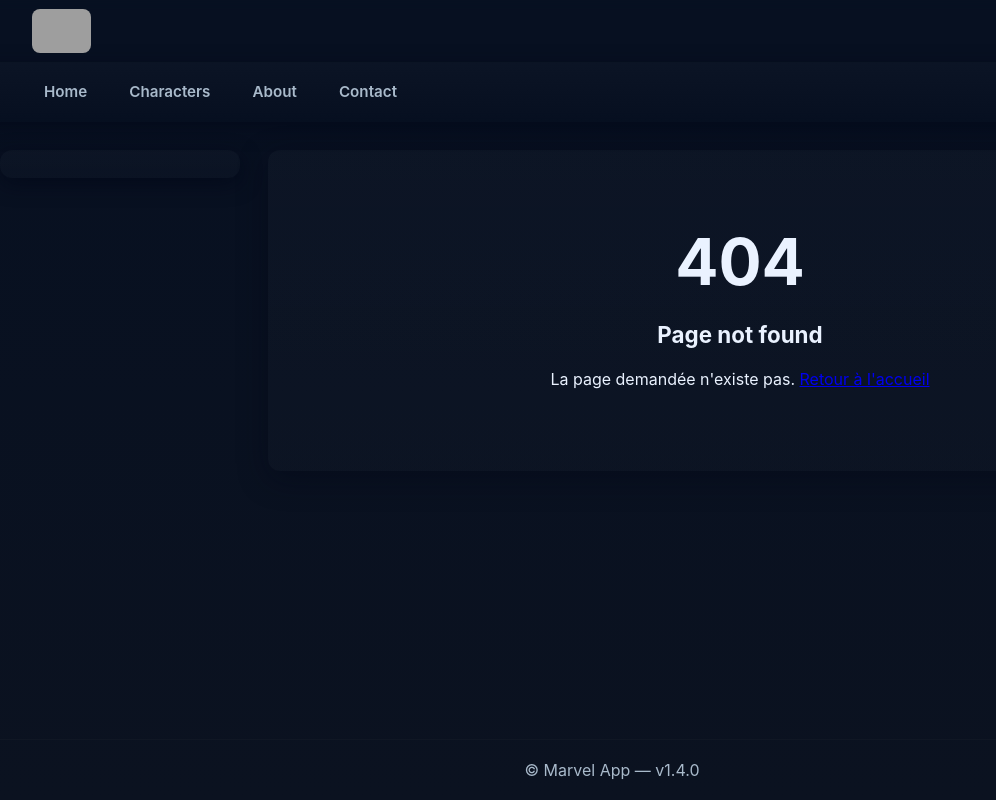
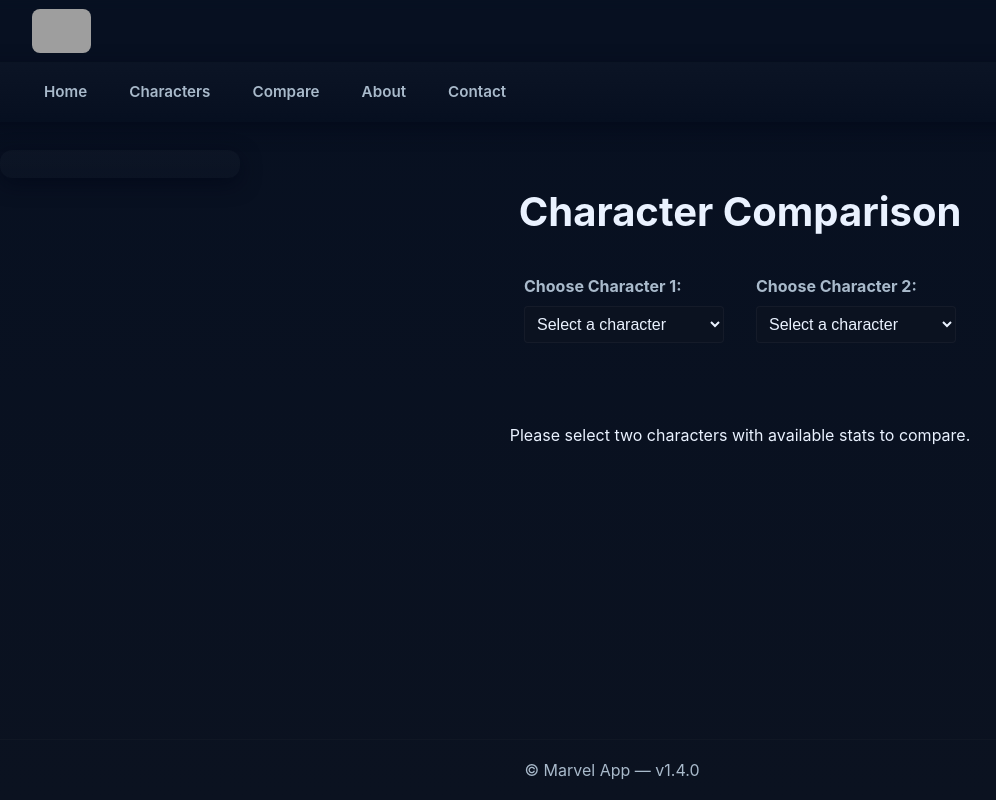
Before and after one commit to yvan-nedelec-etu/Marvel-app, a React (Vite) app: page /compare in a window 1280 px wide. Before the commit this address had no page. Shown: the whole page, without its empty margins (28-1024 px from the left). Built offline with nearby package versions, Linux system fonts and the light colour scheme; grey boxes are pictures that could not be loaded.

Commit message:
feat: ✨ add character comparison feature with RadarChart component and update routing

```diff
--- a/src/App.css
+++ b/src/App.css
@@ -243,4 +243,61 @@ li a {
     display: none;
   }
 }
+
+.compare-page {
+  padding: 2rem;
+  display: flex;
+  flex-direction: column;
+  align-items: center;
+  color: var(--text); /* Assurer que le texte par défaut est blanc */
+}
+
+.compare-page h2 {
+  margin-bottom: 2rem;
+  font-size: 2.5rem;
+  color: var(--text); /* CORRIGÉ : Utiliser la couleur de texte principale */
+}
+
+.selectors {
+  display: flex;
+  flex-wrap: wrap;
+  justify-content: center;
+  gap: 2rem;
+  margin-bottom: 2rem;
+}
+
+.selector-container {
+  display: flex;
+  flex-direction: column;
+}
+
+.selector-container label {
+  margin-bottom: 0.5rem;
+  font-weight: bold;
+  color: var(--muted); /* CORRIGÉ : Utiliser la couleur de texte secondaire */
+}
+
+.selector-container select {
+  padding: 0.5rem;
+  font-size: 1rem;
+  border-radius: 4px;
+  border: 1px solid var(--glass);
+  min-width: 200px;
+  background-color: var(--bg-1); /* CORRIGÉ : Fond sombre */
+  color: var(--text); /* CORRIGÉ : Texte blanc */
+}
+
+.chart-container {
+  margin-top: 2rem;
+  width: 100%;
+  max-width: 500px;
+  display: flex;
+  justify-content: center;
+  align-items: center;
+}
+
+/* CORRECTION pour le texte à l'intérieur du graphique radar */
+.chart-container text {
+  fill: var(--text) !important; /* Assurer que tout le texte du SVG est blanc */
+}
 /* ...existing code... */
--- /dev/null
+++ b/src/components/RadarChart.jsx
@@ -0,0 +1,118 @@
+import React, { useEffect, useRef } from 'react';
+import * as d3 from 'd3';
+
+const RadarChart = ({ char1, char2 }) => {
+  const d3Container = useRef(null);
+
+  useEffect(() => {
+    if (char1 && char2 && char1.capacities && char2.capacities && d3Container.current) {
+      // Utiliser les clés de l'objet 'capacities'
+      const stats = ['force', 'intelligence', 'durability', 'energy', 'speed'];
+
+      const data = [
+        {
+          name: char1.name,
+          color: '#8884d8',
+          // Lire depuis char1.capacities
+          stats: stats.map(stat => ({ axis: stat, value: char1.capacities[stat] || 0 }))
+        },
+        {
+          name: char2.name,
+          color: '#82ca9d',
+          // Lire depuis char2.capacities
+          stats: stats.map(stat => ({ axis: stat, value: char2.capacities[stat] || 0 }))
+        }
+      ];
+
+      const width = 500;
+      const height = 500;
+      const margin = { top: 60, right: 60, bottom: 60, left: 60 };
+      const radius = Math.min(width, height) / 2 - margin.top;
+
+      // Définir une échelle de 0 à 7 (valeur max typique pour les stats Marvel)
+      const rScale = d3.scaleLinear().range([0, radius]).domain([0, 7]);
+      const angleSlice = Math.PI * 2 / stats.length;
+
+      // Vider le SVG précédent pour éviter les superpositions
+      d3.select(d3Container.current).selectAll("*").remove();
+
+      const svg = d3.select(d3Container.current)
+        .attr("width", width)
+        .attr("height", height)
+        .append("g")
+        .attr("transform", `translate(${width / 2},${height / 2})`);
+
+      // Dessiner la grille
+      const grid = svg.append("g").attr("class", "grid");
+      grid.selectAll(".grid-level")
+        .data(d3.range(1, 6).reverse())
+        .enter().append("circle")
+        .attr("class", "grid-level")
+        .attr("r", d => radius / 5 * d)
+        .style("fill", "#CDCDCD")
+        .style("stroke", "#CDCDCD")
+        .style("fill-opacity", 0.1);
+
+      // Dessiner les axes
+      const axis = grid.selectAll(".axis")
+        .data(stats)
+        .enter().append("g")
+        .attr("class", "axis");
+
+      axis.append("line")
+        .attr("x1", 0).attr("y1", 0)
+        .attr("x2", (d, i) => rScale(7) * Math.cos(angleSlice * i - Math.PI / 2))
+        .attr("y2", (d, i) => rScale(7) * Math.sin(angleSlice * i - Math.PI / 2))
+        .attr("class", "line")
+        .style("stroke", "grey").style("stroke-width", "1px");
+
+      axis.append("text")
+        .attr("class", "legend")
+        .style("font-size", "11px")
+        .attr("text-anchor", "middle")
+        .attr("dy", "0.35em")
+        .attr("x", (d, i) => rScale(8) * Math.cos(angleSlice * i - Math.PI / 2))
+        .attr("y", (d, i) => rScale(8) * Math.sin(angleSlice * i - Math.PI / 2))
+        .text(d => d.charAt(0).toUpperCase() + d.slice(1));
+
+      // Dessiner les polygones des personnages
+      const radarLine = d3.lineRadial()
+        .curve(d3.curveLinearClosed)
+        .radius(d => rScale(d.value))
+        .angle((d, i) => i * angleSlice);
+
+      svg.selectAll(".radar-area")
+        .data(data)
+        .enter().append("path")
+        .attr("class", "radar-area")
+        .attr("d", d => radarLine(d.stats))
+        .style("fill", d => d.color)
+        .style("fill-opacity", 0.5)
+        .style("stroke", d => d.color)
+        .style("stroke-width", 2);
+
+      // Légende
+      const legend = svg.append("g")
+        .attr("class", "legend-container")
+        .selectAll("g")
+        .data(data)
+        .enter().append("g")
+        .attr("transform", (d, i) => `translate(-50, ${height/2 - 20 - i * 20})`);
+
+      legend.append("rect")
+        .attr("width", 18)
+        .attr("height", 18)
+        .style("fill", d => d.color);
+
+      legend.append("text")
+        .attr("x", 24)
+        .attr("y", 9)
+        .attr("dy", "0.35em")
+        .text(d => d.name);
+    }
+  }, [char1, char2]);
+
+  return <svg ref={d3Container}></svg>;
+};
+
+export default RadarChart;
--- a/src/layout/layout.jsx
+++ b/src/layout/layout.jsx
@@ -19,6 +19,7 @@ export default function MainLayout() {
           <div className="nav-inner">
             <Link to="/">Home</Link>
             <Link to="/characters">Characters</Link>
+            <Link to="/compare">Compare</Link>
             <Link to="/about">About</Link>
             <Link to="/contact">Contact</Link>
           </div>
--- a/src/main.jsx
+++ b/src/main.jsx
@@ -11,6 +11,7 @@ import CharacterDetailPage, { loader as characterLoader } from './pages/Characte
 import About from './pages/About'
 import Contact from './pages/Contact'
 import NotFound from './pages/NotFound'
+import Compare from './pages/Compare'; // Importer le nouveau composant
 
 // route config avec loader pour /characters
 const router = createBrowserRouter([
@@ -20,7 +21,8 @@ const router = createBrowserRouter([
     children: [
       { index: true, element: <Home /> },
       { path: 'characters', element: <CharactersPage />, loader: charactersLoader },
-      { path: 'characters/:id', element: <CharacterDetailPage />, loader: characterLoader }, // <-- ajouté
+      { path: 'characters/:id', element: <CharacterDetailPage />, loader: characterLoader },
+      { path: 'compare', element: <Compare /> }, // Ajouter la nouvelle route ici // <-- ajouté
       { path: 'about', element: <About /> },
       { path: 'contact', element: <Contact /> },
       { path: '*', element: <NotFound /> },
--- /dev/null
+++ b/src/pages/Compare.jsx
@@ -0,0 +1,72 @@
+import React, { useState, useEffect } from 'react';
+import { getCharacters } from '../api/characters-api';
+import RadarChart from '../components/RadarChart';
+import '../App.css';
+
+export default function Compare() {
+  const [characters, setCharacters] = useState([]);
+  const [char1, setChar1] = useState(null);
+  const [char2, setChar2] = useState(null);
+
+  // Charger la liste de tous les personnages au montage du composant
+  useEffect(() => {
+    getCharacters().then(data => {
+      // On trie par nom pour une meilleure expérience utilisateur dans la liste
+      const sortedData = data.sort((a, b) => a.name.localeCompare(b.name));
+      setCharacters(sortedData);
+    });
+  }, []);
+
+  const handleSelectChar1 = (e) => {
+    const selectedId = e.target.value;
+    const character = characters.find(c => c.id.toString() === selectedId);
+    setChar1(character);
+  };
+
+  const handleSelectChar2 = (e) => {
+    const selectedId = e.target.value;
+    const character = characters.find(c => c.id.toString() === selectedId);
+    setChar2(character);
+  };
+
+  // On vérifie si les deux personnages sélectionnés ont bien l'objet 'capacities'
+  const canCompare = char1 && char2 && char1.capacities && char2.capacities;
+
+  return (
+    <div className="compare-page">
+      <h2>Character Comparison</h2>
+      <div className="selectors">
+        <div className="selector-container">
+          <label htmlFor="char1-select">Choose Character 1:</label>
+          <select id="char1-select" onChange={handleSelectChar1} defaultValue="">
+            <option value="" disabled>Select a character</option>
+            {characters.map(char => (
+              <option key={`char1-${char.id}`} value={char.id}>
+                {char.name}
+              </option>
+            ))}
+          </select>
+        </div>
+        <div className="selector-container">
+          <label htmlFor="char2-select">Choose Character 2:</label>
+          <select id="char2-select" onChange={handleSelectChar2} defaultValue="">
+            <option value="" disabled>Select a character</option>
+            {characters.map(char => (
+              <option key={`char2-${char.id}`} value={char.id}>
+                {char.name}
+              </option>
+            ))}
+          </select>
+        </div>
+      </div>
+
+      <div className="chart-container">
+        {canCompare ? (
+          <RadarChart char1={char1} char2={char2} />
+        ) : (
+          <p>Please select two characters with available stats to compare.</p>
+        )}
+      </div>
+    </div>
+  );
+}
```
Also changed, not shown: 1 other file (tests, documents, lock files or other folders).
